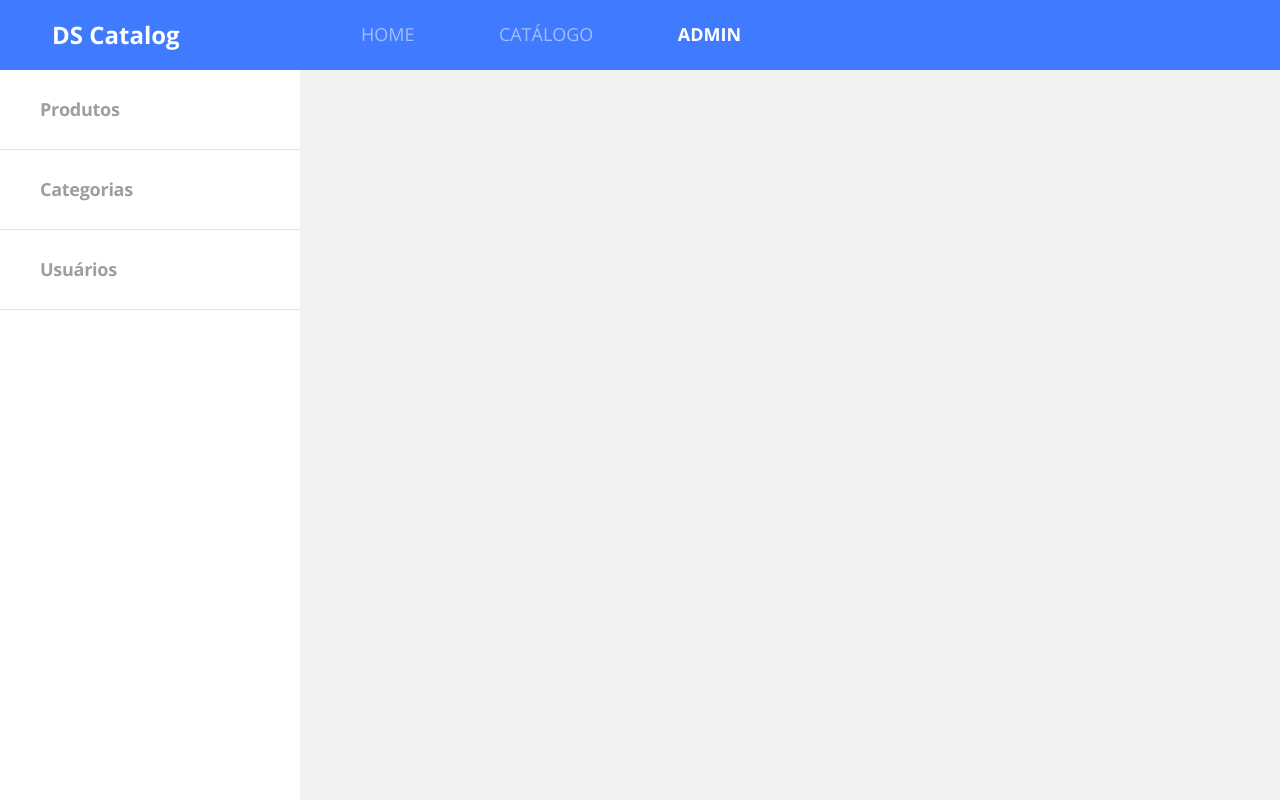
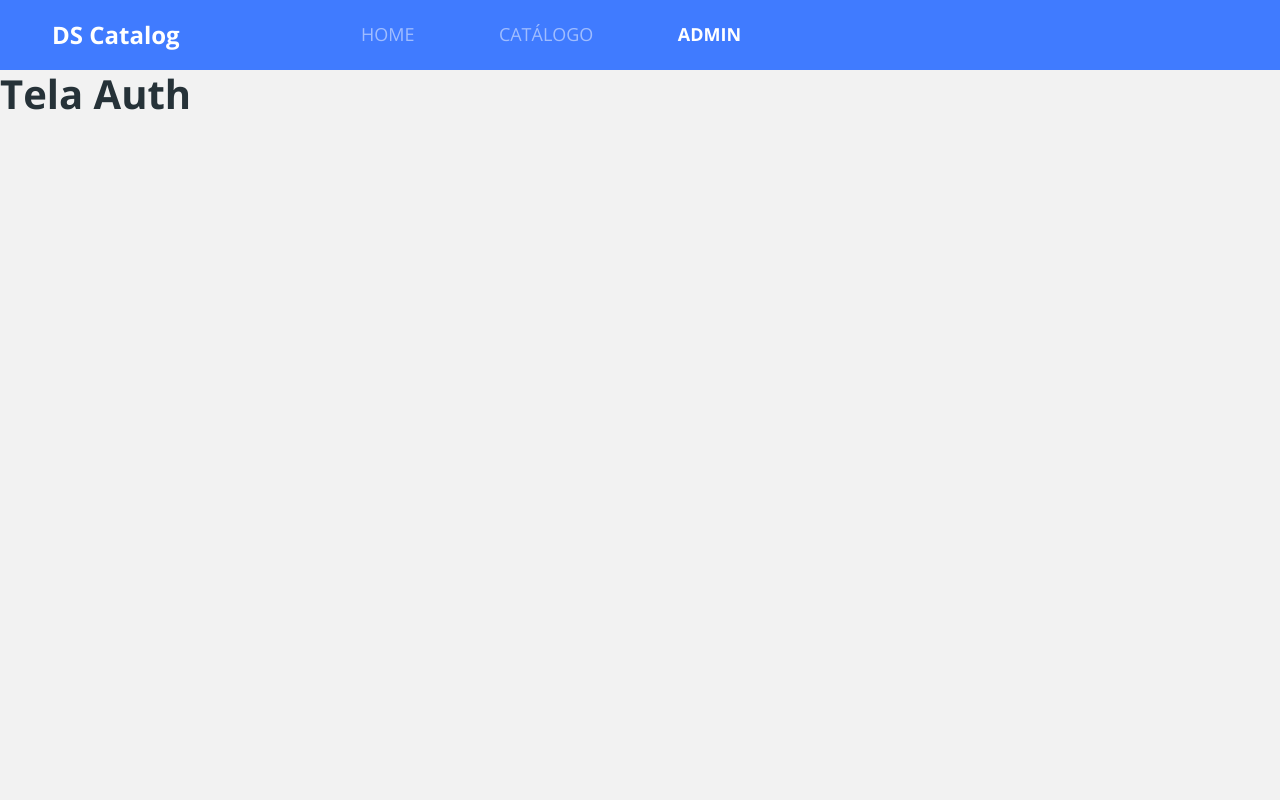
Before and after one commit to eliezerrb/dscatalog, a React (Create React App) app in the folder frontweb/: page /admin/auth in a window 1280 px wide. Built offline with nearby package versions, Linux system fonts and the light colour scheme; no server answers.

Commit message:
Rota básica de login

```diff
--- a/frontweb/src/Routes.tsx
+++ b/frontweb/src/Routes.tsx
@@ -1,5 +1,6 @@
 import Navbar from 'components/Navbar';
 import Admin from 'pages/Admin';
+import Auth from 'pages/Admin/Auth';
 import Catalog from 'pages/Catalog';
 import Home from 'pages/Home';
 import ProductDetails from 'pages/ProductDetails';
@@ -20,6 +21,9 @@ const Routes = () => (
       <Route path="/products/:productId">
         <ProductDetails />
       </Route>
+      <Route path="/admin/auth">
+        <Auth />
+      </Route>
       {/* Redirecionamento - se cair na rota /admin vai para /admin/products */}
        {/* exact porque o admin está contido em outra rota */}
       <Redirect from="/admin" to="/admin/products" exact />
--- /dev/null
+++ b/frontweb/src/pages/Admin/Auth/index.tsx
@@ -0,0 +1,7 @@
+const Auth = () => {
+    return (
+        <h1>Tela Auth</h1>
+    );
+}
+
+export default Auth;
```
